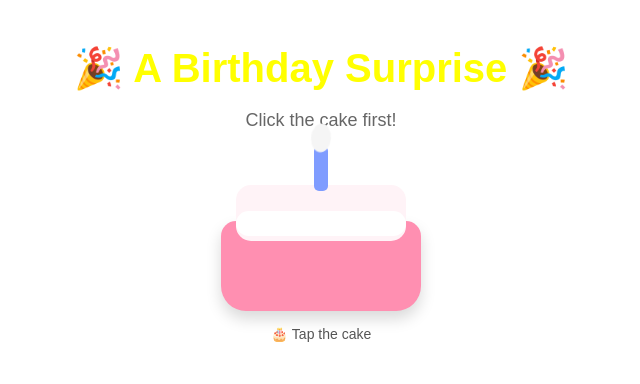
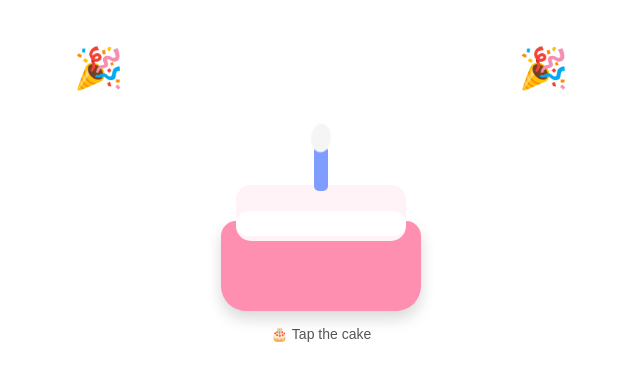
Before and after one commit to ewankopo10/Ewan-koba, a plain HTML site: page index.html in a window 1280 px wide. Shown: the whole page, without its empty margins (319-959 px from the left). Drawn offline with Linux system fonts and the light colour scheme.

Commit message:
Add files via upload

```diff
--- a/index.html
+++ b/index.html
@@ -39,13 +39,13 @@
 
     h1 {
       font-size: clamp(25px, 7vw, 40px);
-      color: yellow;
+      color: white;
       margin: 10px 0;
     }
 
     .subtitle {
       font-size: clamp(14px, 4vw, 18px);
-      color: #666;
+      color: white;
       margin-bottom: 30px;
     }
 
```
